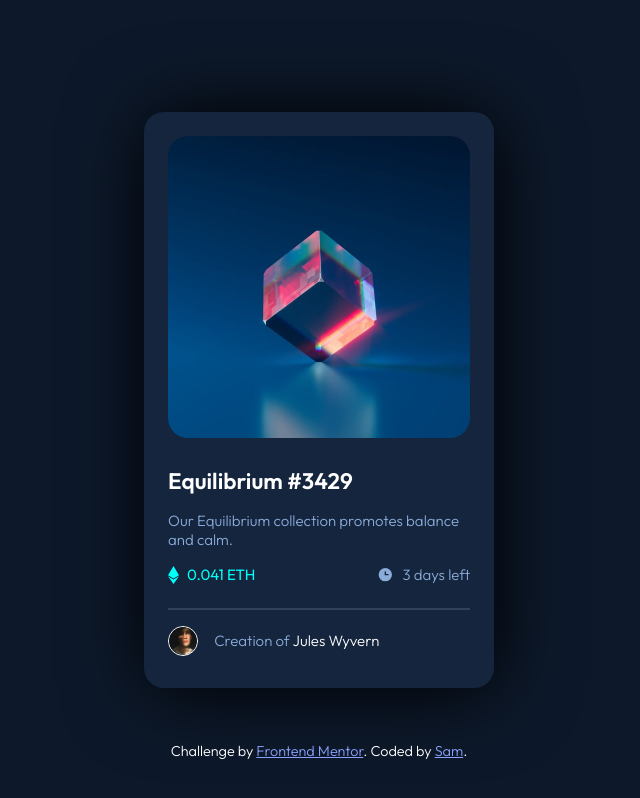
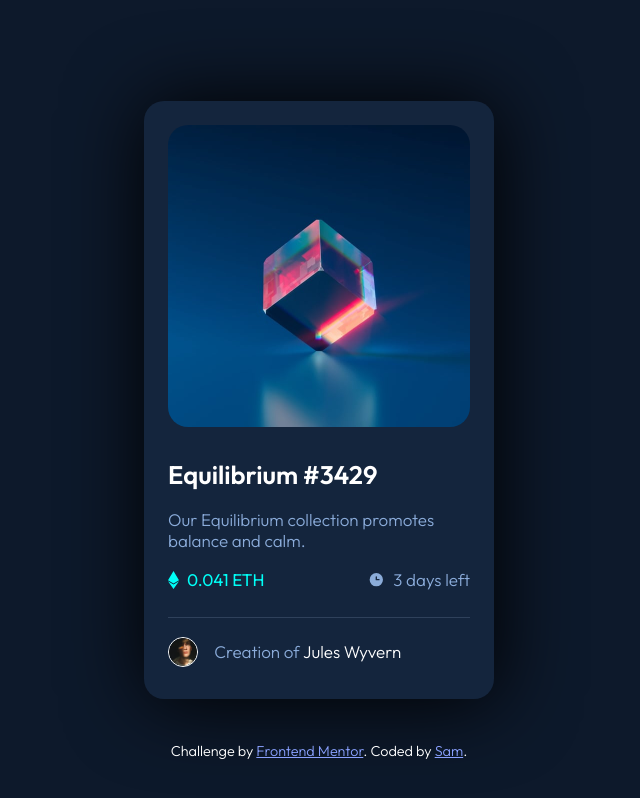
Before and after one commit to sam4web/nft_preview_card, a plain HTML site: page index.html in a window 1280 px wide. Shown: the whole page, without its empty margins (321-961 px from the left). Drawn offline with Linux system fonts and the light colour scheme.

Commit message:
made font bigger

```diff
--- a/css/style.css
+++ b/css/style.css
@@ -23,7 +23,7 @@ body {
   padding: 0px;
   height: 100vh;
   font-family: 'Outfit', sans-serif;
-  font-size: 15px;
+  font-size: 17px;
   font-weight: 300;
   background-color: var(--main-bg);
   display: grid;
@@ -44,7 +44,7 @@ img {
   padding-bottom: 2rem;
   border-radius: 20px;
   display: grid;
-  row-gap: 1rem;
+  row-gap: 1.15rem;
   box-shadow: 2px 2px 5rem #000000;
   position: relative;
 }
```
